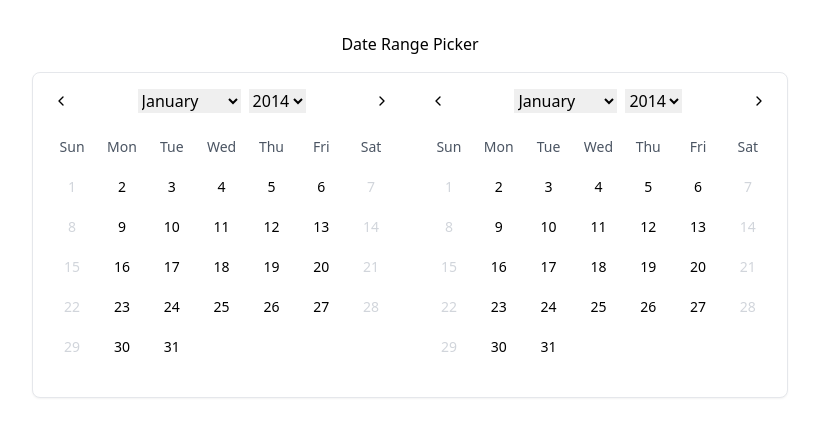
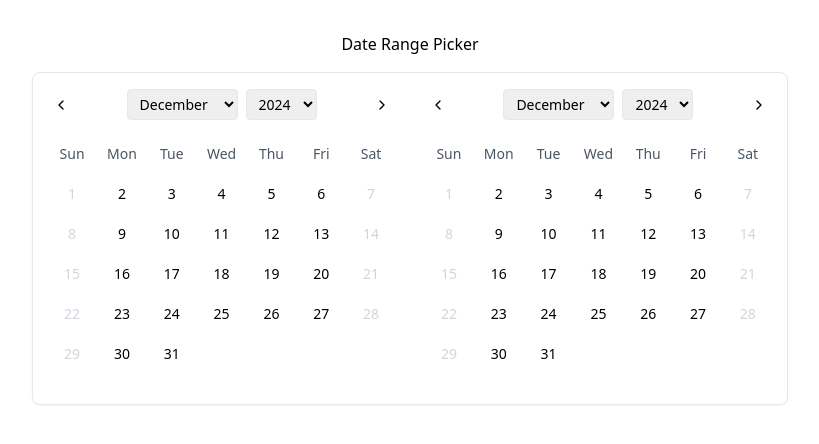
Before and after one commit to Ishagoyal/date-range-picker, a React (Vite) app: page / in a window 1280 px wide. Shown: the top 444 px of the page, without its empty margins (230-1049 px from the left). Built offline with nearby package versions, Linux system fonts and the light colour scheme.

Commit message:
month change handler and fix start date not gettng selected

```diff
--- a/src/components/DateRangePicker.tsx
+++ b/src/components/DateRangePicker.tsx
@@ -12,8 +12,6 @@
 }) => {
   const [startDate, setStartDate] = useState<Date | null>(null);
   const [endDate, setEndDate] = useState<Date | null>(null);
-  const [currentMonth, setCurrentMonth] = useState(new Date().getMonth());
-  const [currentYear, setCurrentYear] = useState(new Date().getFullYear());
   const [startMonth, setStartMonth] = useState(() => {
     const now = new Date();
     return new Date(now.getFullYear(), now.getMonth(), 1);
@@ -59,14 +57,17 @@
     const day = date.getDay();
     return day === 0 || day === 6;
   };
-
   const handleDateClick = (date: Date) => {
     if (isWeekend(date)) return;
+
     if (!startDate || (startDate && endDate)) {
+      // If no startDate is set or both dates are selected, reset with the new startDate
       setStartDate(date);
       setEndDate(null);
     } else {
+      // When selecting the endDate
       if (date < startDate) {
+        // If the selected date is before startDate, swap the dates
         setStartDate(date);
         setEndDate(startDate);
       } else {
@@ -75,22 +76,52 @@
     }
   };
 
-  const renderMonthAndYear = (currentMonth: Date, isStartCalender: boolean) => {
+  const handleMonthChange = (calendar: "start" | "end", month: number) => {
+    const setMonth = calendar === "start" ? setStartMonth : setEndMonth;
+    const currentMonth = calendar === "start" ? startMonth : endMonth;
+    setMonth(new Date(currentMonth.getFullYear(), month, 1));
+  };
+
+  const handleYearChange = (calendar: "start" | "end", year: number) => {
+    const setMonth = calendar === "start" ? setStartMonth : setEndMonth;
+    const currentMonth = calendar === "start" ? startMonth : endMonth;
+    setMonth(new Date(year, currentMonth.getMonth(), 1));
+  };
+
+  const renderMonthAndYear = (currentMonth: Date, isStartCalendar: boolean) => {
+    const calendar = isStartCalendar ? "start" : "end";
     return (
       <div className="flex justify-between items-center mb-4">
-        <button className="p-1 hover:bg-gray-100 rounded">
+        <button
+          className="p-1 hover:bg-gray-100 rounded"
+          onClick={() =>
+            handleMonthChange(calendar, currentMonth.getMonth() - 1)
+          }
+        >
           {" "}
           <ChevronLeft className="w-4 h-4" />
         </button>
         <div className="flex gap-2">
-          <select>
+          <select
+            value={currentMonth.getMonth()}
+            onChange={(e) =>
+              handleMonthChange(calendar, parseInt(e.target.value))
+            }
+            className="px-2 py-1 border rounded text-sm"
+          >
             {monthNames.map((month, index) => (
               <option key={month} value={index}>
                 {month}
               </option>
             ))}
           </select>
-          <select>
+          <select
+            value={currentMonth.getFullYear()}
+            onChange={(e) =>
+              handleYearChange(calendar, parseInt(e.target.value))
+            }
+            className="px-2 py-1 border rounded text-sm"
+          >
             {years.map((year) => (
               <option key={year} value={year}>
                 {year}
@@ -98,7 +129,12 @@
             ))}
           </select>
         </div>
-        <button className="p-1 hover:bg-gray-100 rounded">
+        <button
+          className="p-1 hover:bg-gray-100 rounded"
+          onClick={() =>
+            handleMonthChange(calendar, currentMonth.getMonth() + 1)
+          }
+        >
           {" "}
           <ChevronRight className="w-4 h-4" />
         </button>
@@ -132,7 +168,9 @@
             }
 
             const isSelected =
-              startDate && endDate && date >= startDate && date <= endDate;
+              startDate &&
+              ((endDate && date >= startDate && date <= endDate) || // Range is selected
+                (!endDate && date.toDateString() === startDate.toDateString())); // Only startDate is selected
             const isWeekendDate = isWeekend(date);
 
             return (
```
